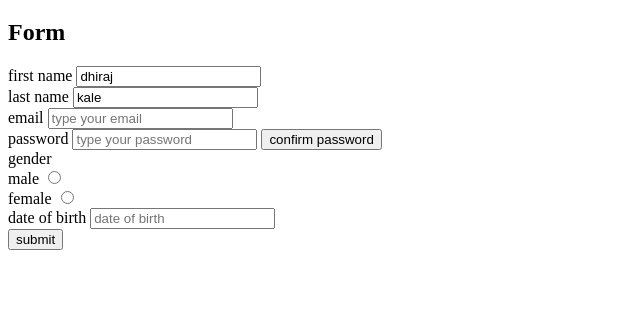
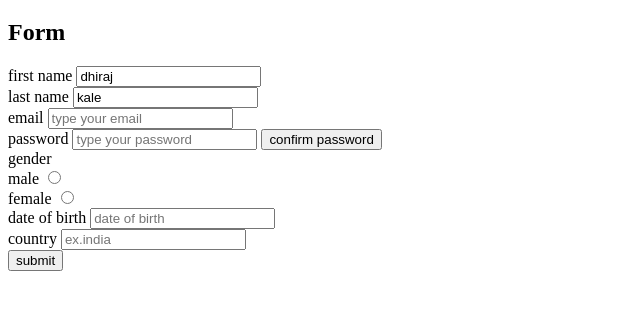
Before and after one commit to dhirajkale/internship, a plain HTML site: page task5.html in a window 1280 px wide. Shown: the part 61-370 px from the top of the page, without its empty margins (0-640 px from the left). Drawn offline with Linux system fonts and the light colour scheme.

Commit message:
task5.html

```diff
--- a/task5.html
+++ b/task5.html
@@ -33,6 +33,9 @@
  <label for="dob">date of birth</label>
  <input type="datetime" name="date" id="date" placeholder="date of birth"></input>
  <br>
+ <label for="country">country</label>
+ <input type="text" name="county" id="country" placeholder="ex.india"></input>
+  <br>
  <input type="submit" value="submit">
  </form>
 
```
